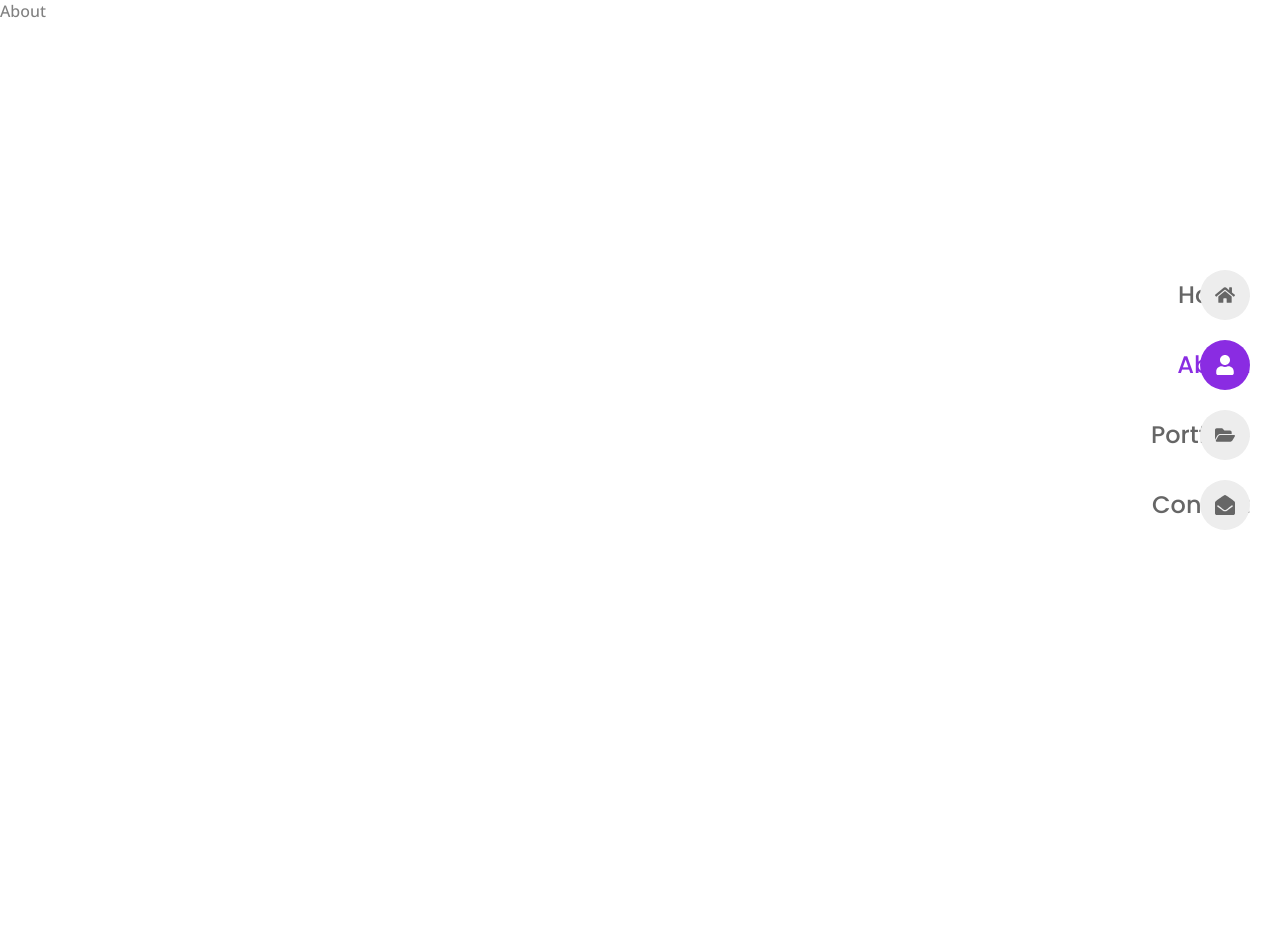
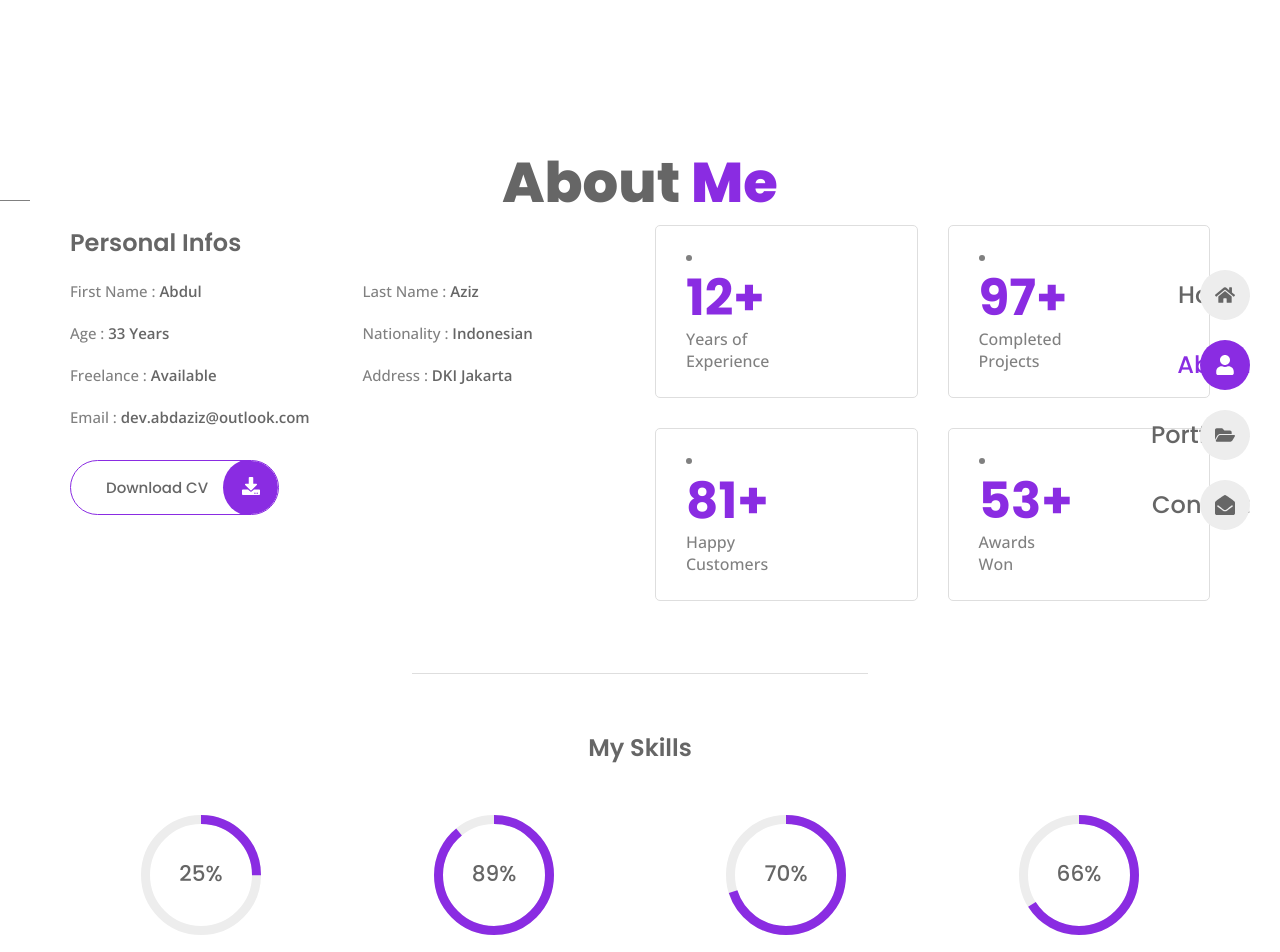
Before and after one commit to abdaziznet/vite-react-portfolio, a React (Vite) app: page /about in a window 1280 px wide. Shown: the top 952 px of the page. Before the commit the page ends 800 px from the top, so only its background shows below. Built offline with nearby package versions, Linux system fonts and the light colour scheme.

Commit message:
baru sampe resume tapi blm selesai

```diff
--- a/package.json
+++ b/package.json
@@ -10,7 +10,9 @@
     "preview": "vite preview"
   },
   "dependencies": {
+    "html-react-parser": "^4.2.0",
     "react": "^18.2.0",
+    "react-circular-progressbar": "^2.1.0",
     "react-dom": "^18.2.0",
     "react-icons": "^4.10.1",
     "react-router-dom": "^6.14.2"
--- a/src/App.css
+++ b/src/App.css
@@ -86,6 +86,11 @@
 
 /*================== REUSABLE CSS ==========================*/
 
+.container{
+  max-width: 1140px;
+  margin-inline: auto;
+}
+
 .grid{
     display: grid;
     gap: 30px;
@@ -93,6 +98,17 @@
 
 .section{
     padding-block: 70px;
+}
+
+.section__title{
+   font-size: var(--big-font-size);
+   font-weight: var(--weight-800);
+   text-align: center;
+   margin-top: 70px;
+}
+
+.section__title span{
+  color: var(--first-color);
 }
 
 .button {
--- /dev/null
+++ b/src/components/Info.jsx
@@ -0,0 +1,19 @@
+import React from 'react'
+import { personalInfo } from '../data'
+
+const Info = () => {
+  return (
+    <>
+    {personalInfo.map(({title,description}, index) => {
+        return(
+            <li className="info__item" key={index}>
+                <span className='info__title'>{title}</span>
+                <span className="info__description">{description}</span>
+            </li>
+        )
+    })}
+    </>
+  )
+}
+
+export default Info
--- /dev/null
+++ b/src/components/ResumeItem.jsx
@@ -0,0 +1,16 @@
+import React from "react";
+import parse from 'html-react-parser'
+
+const ResumeItem = ({ icon, year, title, desc }) => {
+  return (
+    <div className="resume__item">
+      <div className="resume__icon">{icon}</div>
+
+      <span className="resume__date">{year}</span>
+      <h3 className="resume__subtitle">{parse(title)}</h3>
+      <p className="resume__description">{desc}</p>
+    </div>
+  );
+};
+
+export default ResumeItem;
--- /dev/null
+++ b/src/components/Skills.jsx
@@ -0,0 +1,28 @@
+import React from "react";
+import { skills } from "../data";
+import { CircularProgressbar } from "react-circular-progressbar";
+import "react-circular-progressbar/dist/styles.css";
+
+const Skills = () => {
+  return (
+    <>
+      {skills.map(({ title, percentage }, index) => {
+        return (
+          <div className="progress__box" key={index}>
+            <div className="progress__circle">
+              <CircularProgressbar
+                strokeWidth={7.5}
+                text={`${percentage}%`}
+                value={percentage}
+              />
+            </div>
+
+            <h3 className="skills__title">{title}</h3>
+          </div>
+        );
+      })}
+    </>
+  );
+};
+
+export default Skills;
--- /dev/null
+++ b/src/components/Stats.jsx
@@ -0,0 +1,20 @@
+import React from 'react'
+import { stats } from '../data'
+import parse from 'html-react-parser'
+
+const Stats = () => {
+  return (
+    <>
+     {stats.map(({no,title}, index) => {
+        return(
+            <li className="stats__box" key={index}>
+                <h3 className='stats__no'>{no}</h3>
+                <p className="stats__title">{parse(title)}</p>
+            </li>
+        )
+    })}
+    </>
+  )
+}
+
+export default Stats
--- a/src/data.jsx
+++ b/src/data.jsx
@@ -61,25 +61,25 @@
   {
     id: 1,
     title: 'First Name : ',
-    description: 'Steve',
+    description: 'Abdul',
   },
 
   {
     id: 2,
     title: 'Last Name : ',
-    description: 'Milner',
+    description: 'Aziz',
   },
 
   {
     id: 3,
     title: 'Age : ',
-    description: '27 Years',
+    description: '33 Years',
   },
 
   {
     id: 4,
     title: 'Nationality : ',
-    description: 'Tunisian',
+    description: 'Indonesian',
   },
 
   {
@@ -91,31 +91,13 @@
   {
     id: 6,
     title: 'Address : ',
-    description: 'Tunis',
+    description: 'DKI Jakarta',
   },
 
   {
     id: 7,
-    title: 'Phone : ',
-    description: '+21621184010',
-  },
-
-  {
-    id: 8,
     title: 'Email : ',
-    description: 'you@mail.com',
-  },
-
-  {
-    id: 9,
-    title: 'Skype : ',
-    description: 'steve.milner',
-  },
-
-  {
-    id: 10,
-    title: 'Langages : ',
-    description: 'French, English',
+    description: 'dev.abdaziz@outlook.com',
   },
 ];
 
--- a/src/pages/about/About.jsx
+++ b/src/pages/about/About.jsx
@@ -1,9 +1,77 @@
-import React from 'react'
+import React from "react";
+import Info from "../../components/Info";
+import Stats from "../../components/Stats";
+import { FaDownload } from "react-icons/fa";
+import CV from "../../assets/steve-Cv.pdf";
+import Skills from "../../components/Skills";
+import { resume } from "../../data";
+import ResumeItem from "../../components/ResumeItem";
+import "./about.css";
 
 const About = () => {
   return (
-    <div>About</div>
-  )
-}
+    <main className="section container">
+      <section className="about">
+        <h2 className="section__title">
+          About <span>Me</span>
+        </h2>
 
-export default About
+        <div className="about__container grid">
+          <div className="about__info">
+            <h3 className="section__subtitle">Personal Infos</h3>
+            <ul className="info__list grid">
+              <Info />
+            </ul>
+
+            <a href={CV} download="" className="button">
+              Download CV
+              <span className="button__icon">
+                <FaDownload />
+              </span>
+            </a>
+          </div>
+
+          <div className="stats grid">
+            <Stats />
+          </div>
+        </div>
+      </section>
+
+      <div className="separator"></div>
+
+      <section className="skills">
+        <h3 className="section__subtitle subtitle__center">My Skills</h3>
+
+        <div className="skills__container grid">
+          <Skills />
+        </div>
+      </section>
+
+      <div className="separator"></div>
+
+      <section className="resume">
+      <h3 className="section__subtitle subtitle__center">Experience & Education</h3>
+
+      <div className="resume__container grid">
+        <div className="resume__data">
+          {resume.map((val) => {
+            if (val.category === 'experience'){
+              return <ResumeItem key={val.id} {...val}/>;
+            }
+          })}
+        </div>
+
+        <div className="resume__data">
+          {resume.map((val) => {
+            if (val.category === 'education'){
+              return <ResumeItem key={val.id} {...val}/>;
+            }
+          })}
+        </div>
+      </div>
+      </section>
+    </main>
+  );
+};
+
+export default About;
--- a/src/pages/about/about.css
+++ b/src/pages/about/about.css
@@ -0,0 +1,101 @@
+.about__container,
+.info__list,
+.stats,
+.resume__container {
+  grid-template-columns: repeat(2, 1fr);
+}
+
+.info__list {
+  row-gap: 20px;
+  margin-bottom: 32px;
+}
+
+.section__subtitle {
+  font-size: var(--h3-font-size);
+  font-weight: var(--weight-600);
+  margin-bottom: 20px;
+}
+
+.info__list .info__title,
+.info__list .info__description {
+  font-size: var(--small-font-size);
+}
+
+.info__list .info__description {
+  color: var(--title-color);
+  font-weight: var(--weight-600);
+}
+
+.stats__box {
+  border: 1px solid var(--border-color);
+  padding: 20px 30px 25px;
+  border-radius: 5px;
+}
+
+.stats__no {
+  color: var(--first-color);
+  font-size: var(--h1-font-size);
+  line-height: 1.2;
+}
+
+.stats_title {
+  font-size: var(--small-font-size);
+  line-height: 1.6;
+  padding-left: 45px;
+  position: relative;
+}
+
+.stats__title::before {
+  content: "";
+  position: absolute;
+  left: 0;
+  top: 25%;
+  width: 30px;
+  height: 1px;
+  background-color: var(--text-color);
+}
+
+.separator {
+  border-top: 1px solid var(--border-color);
+  max-width: 40%;
+  margin: 72px auto 56px;
+}
+
+.subtitle__center{
+    text-align: center;
+    margin-bottom: 50px;
+}
+
+.skills__container {
+  grid-template-columns: repeat(4, 1fr);
+  justify-items: center;
+  row-gap: 48px;
+}
+
+.progress__circle {
+  width: 120px;
+  height: 120px;
+}
+
+.CircularProgressbar-path{
+    stroke: var(--first-color) !important;
+    stroke-linecap: butt !important;
+}
+
+.CircularProgressbar-trail{
+    stroke: var(--container-color) !important;
+}
+
+.CircularProgressbar-text{
+    fill: var(--title-color) !important;
+    font-family: var(--second-font) !important;
+    font-size: var(--large-font-size) !important;
+}
+
+.skills__title{
+    font-family: var(--body-font);
+    font-size: var(--normal-font-size);
+    font-weight: var(--weight-400);
+    text-align: center;
+    margin-top: 24px;
+}
```
Also changed, not shown: 1 other file (tests, documents, lock files or other folders).
